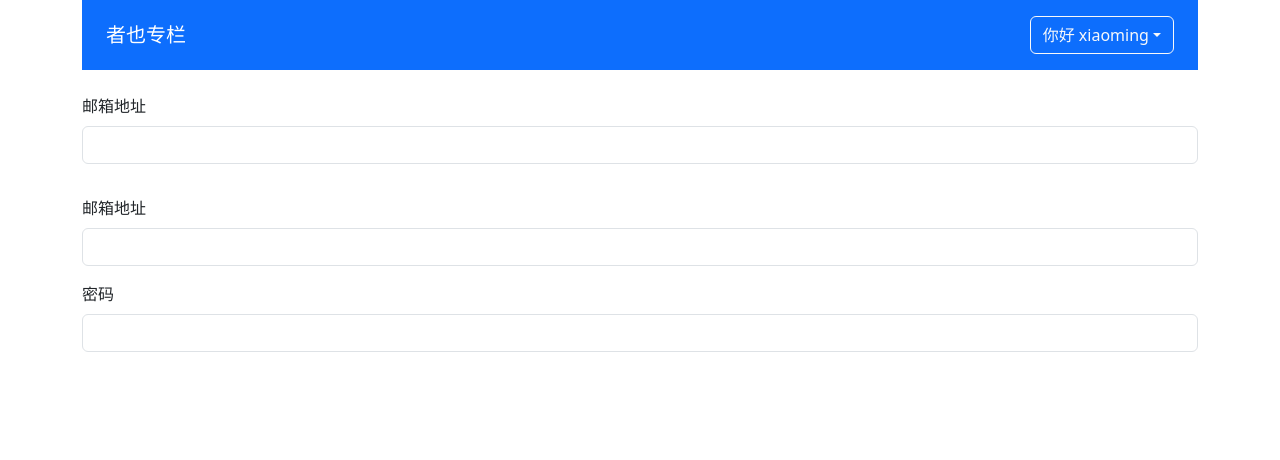
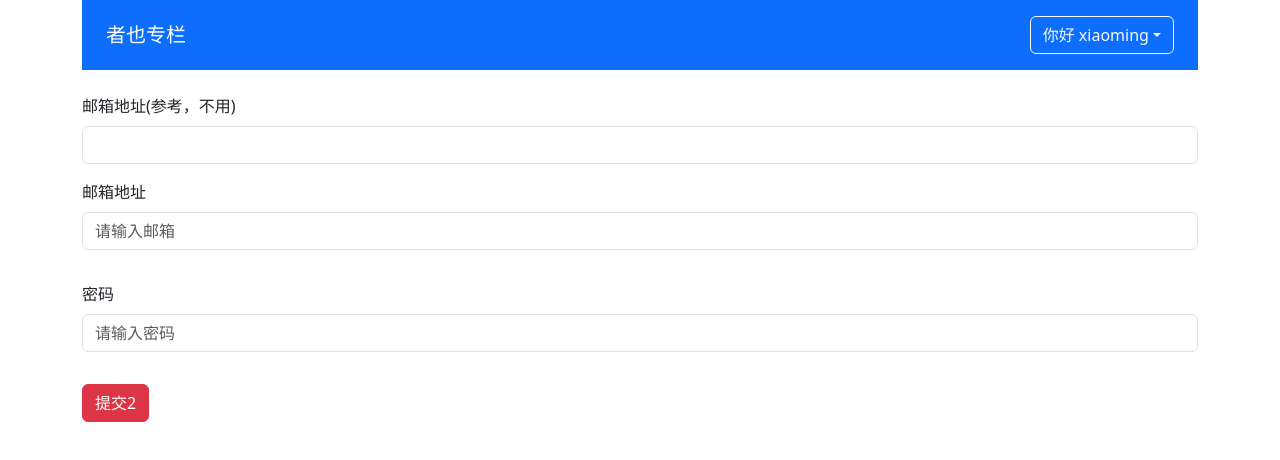
Before and after one commit to cplasfwst/study-vue3, a Vue app: page / in a window 1280 px wide. Shown: the top 460 px of the page. Built offline with nearby package versions, Linux system fonts and the light colour scheme.

Commit message:
验证表单完成

```diff
--- a/src/App.vue
+++ b/src/App.vue
@@ -1,13 +1,11 @@
 <template>
   <div class="container">
     <GGGlobalHeader :user="currentUser"></GGGlobalHeader>
-    <form action="">
+    <ValidateForm @form-submit="onFormSubmit">
       <div class="mb-3">
-        <label class="form-label">邮箱地址</label>
-        <validate-input :rules="emailRules"></validate-input>
-      </div>
-      <div class="mb-3">
-        <label for="exampleInputEmail1" class="form-label">邮箱地址</label>
+        <label for="exampleInputEmail1" class="form-label"
+          >邮箱地址(参考，不用)</label
+        >
         <input
           type="text"
           class="form-control"
@@ -20,23 +18,39 @@
         </div>
       </div>
       <div class="mb-3">
+        <label class="form-label">邮箱地址</label>
+        <validate-input
+          :rules="emailRules"
+          ref="inputRef"
+          v-model="emailVal"
+          placeholder="请输入邮箱"
+          type="text"
+        ></validate-input>
+      </div>
+      <div class="mb-3">
         <label for="exampleInputPassword1" class="form-label">密码</label>
-        <input
+        <validate-input
+          :rules="passwordRules"
+          ref="inputRef"
+          v-model="passwordVal"
+          placeholder="请输入密码"
           type="password"
-          class="form-control"
-          id="exampleInputPassword1"
-        />
+        ></validate-input>
       </div>
-    </form>
+      <template v-slot:submit>
+        <span class="btn btn-danger">提交2</span>
+      </template>
+    </ValidateForm>
   </div>
 </template>
 
 <script lang="ts">
-import { defineComponent, reactive } from 'vue'
+import { defineComponent, reactive, ref } from 'vue'
 import 'bootstrap/dist/css/bootstrap.min.css'
 import ColumnList, { ColumnProps } from './components/ColumnList.vue'
 import GGGlobalHeader, { UUserProps } from './components/GGGlobalHeader.vue'
 import ValidateInput, { RulesProp } from './components/ValidateInput.vue'
+import ValidateForm from './components/ValidateForm.vue'
 
 const currentUser: UUserProps = {
   isLogin: true,
@@ -83,6 +97,11 @@ const emailRules: RulesProp = [
   { type: 'required', message: '电子邮箱地址不能为空' },
   { type: 'email', message: '请输入正确的电子邮箱格式' }
 ]
+// 自定义函数了
+const passwordRules: RulesProp = [
+  { type: 'required', message: '密码不能为空' },
+  { type: 'pass', message: '请输入正确的密码(只能包含字母和数字)' }
+]
 
 // 验证邮箱的正则表达式
 const emailReg =
@@ -91,14 +110,18 @@ export default defineComponent({
   name: 'App',
   components: {
     GGGlobalHeader,
-    ValidateInput
+    ValidateInput,
+    ValidateForm
   },
   setup() {
+    const inputRef = ref<any>()
+    const emailVal = ref('')
     const emailRef = reactive({
       val: '',
       error: false,
       message: ''
     })
+    // 下面这个验证是第一个框，可以不要，留着供参考
     const validateEmail = () => {
       if (emailRef.val.trim() === '') {
         emailRef.error = true
@@ -108,12 +131,24 @@ export default defineComponent({
         emailRef.message = '请输入正确的邮箱'
       }
     }
+    // --------------------------------------
+    const passwordVal = ''
+    // 监听子组件的点击结果
+    const onFormSubmit = (result: boolean) => {
+      console.log('669', inputRef.value.validateInput())
+      console.log('1234', result)
+    }
     return {
       list: testData,
       currentUser,
       emailRef,
       validateEmail,
-      emailRules
+      emailRules,
+      emailVal,
+      onFormSubmit,
+      inputRef,
+      passwordRules,
+      passwordVal
     }
   }
 })
--- a/src/components/ValidateForm.vue
+++ b/src/components/ValidateForm.vue
@@ -1,15 +1,44 @@
 <template>
   <form class="validate-form-container">
     <slot name="default"></slot>
-    <div class="submit-area">
+    <div class="submit-area" @click.prevent="submitForm">
       <slot name="submit">
-        <button type="submit" class="btn btn-primary">提交 </button>
+        <button type="submit" class="btn btn-primary">提交</button>
       </slot>
     </div>
   </form>
 </template>
 
 <script lang="ts">
-import { defineComponent } from 'vue'
-export default defineComponent({})
+import { defineComponent, onUnmounted, ssrContextKey } from 'vue'
+import mitt from 'mitt'
+// 同样的思路，定义一个 events 类型
+type ValidateFunc = () => boolean
+// 这个定义是让事件和对应的 callback 一一对应
+type Events = { 'form-item-created': ValidateFunc }
+// 实例化 mitt 的时候，作为泛型传递进去
+export const emitter = mitt<Events>()
+// export const emitter = mitt<any>()
+export default defineComponent({
+  emits: ['form-submit'],
+  setup(props, context) {
+    const funcArr: ValidateFunc[] = []
+    const submitForm = () => {
+      const result = funcArr.every((func) => func())
+      console.log('进来了', result)
+      context.emit('form-submit', result)
+      // context.emit('form-submit', true)
+    }
+    const callback = (func: ValidateFunc) => {
+      funcArr.push(func)
+    }
+    emitter.on('form-item-created', callback)
+    onUnmounted(() => {
+      emitter.off('form-item-created', callback)
+    })
+    return {
+      submitForm
+    }
+  }
+})
 </script>
--- a/src/components/ValidateInput.vue
+++ b/src/components/ValidateInput.vue
@@ -1,11 +1,12 @@
 <template>
   <div class="validate-input-container pb-3">
     <input
-      type="text"
       class="form-control"
       :class="{ 'is-invalid': inputRef.error }"
-      v-model="inputRef.val"
+      :value="inputRef.val"
       @blur="validateInput"
+      @input="updateValue"
+      v-bind="$attrs"
     />
     <span v-if="inputRef.error" class="invalid-feedback">{{
       inputRef.message
@@ -14,24 +15,33 @@
 </template>
 
 <script lang="ts">
-import { defineComponent, reactive, PropType } from 'vue'
+import { defineComponent, reactive, PropType, onMounted } from 'vue'
+import { emitter } from './ValidateForm.vue'
 const emailReg =
   /^[a-zA-Z0-9.!#$%&’*+/=?^_`{|}~-]+@[a-zA-Z0-9-]+(?:\.[a-zA-Z0-9-]+)*$/
+const passReg = /^(?![0-9]+$)(?![a-zA-Z]+$)[0-9A-Za-z]{6,16}$/
 interface RuleProp {
-  type: 'required' | 'email'
+  type: 'required' | 'email' | 'pass'
   message: string
 }
 export type RulesProp = RuleProp[]
 export default defineComponent({
   props: {
-    rules: Array as PropType<RulesProp>
+    rules: Array as PropType<RulesProp>,
+    modelValue: String
   },
-  setup(props) {
+  inheritAttrs: false,
+  setup(props, context) {
     const inputRef = reactive({
-      val: '',
+      val: props.modelValue || '',
       error: false,
       message: ''
     })
+    const updateValue = (e: KeyboardEvent) => {
+      const targetValue = (e.target as HTMLInputElement).value
+      inputRef.val = targetValue
+      context.emit('update:modelValue', targetValue)
+    }
     const validateInput = () => {
       if (props.rules) {
         const allPassed = props.rules.every((rule) => {
@@ -44,17 +54,28 @@ export default defineComponent({
             case 'email':
               passed = emailReg.test(inputRef.val)
               break
+            case 'pass':
+              passed = passReg.test(inputRef.val)
+              break
             default:
               break
           }
           return passed
         })
         inputRef.error = !allPassed
+        return allPassed
       }
+      return true
     }
+    // mitt通讯
+    onMounted(() => {
+      //  emitter.emit('form-item-created', validateInput)
+      emitter.emit('form-item-created', validateInput)
+    })
     return {
       inputRef,
-      validateInput
+      validateInput,
+      updateValue
     }
   }
 })
```
